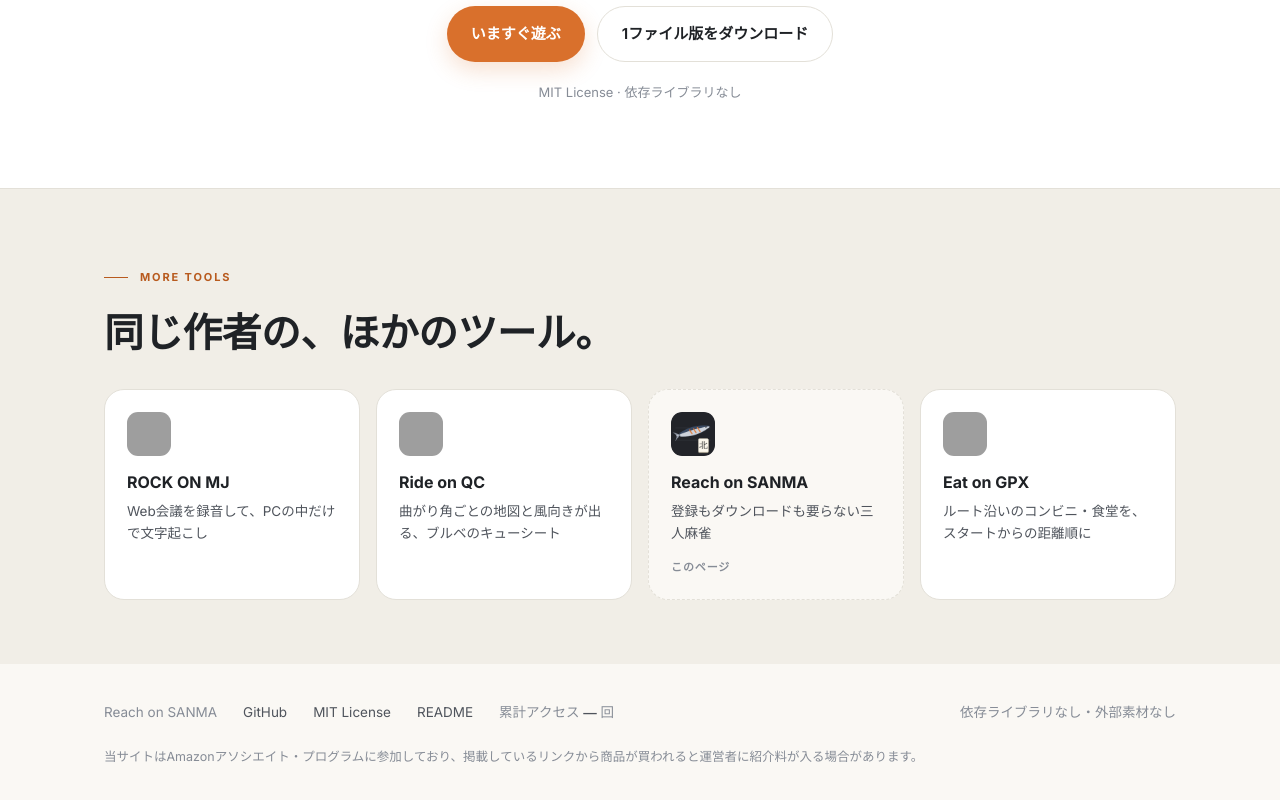
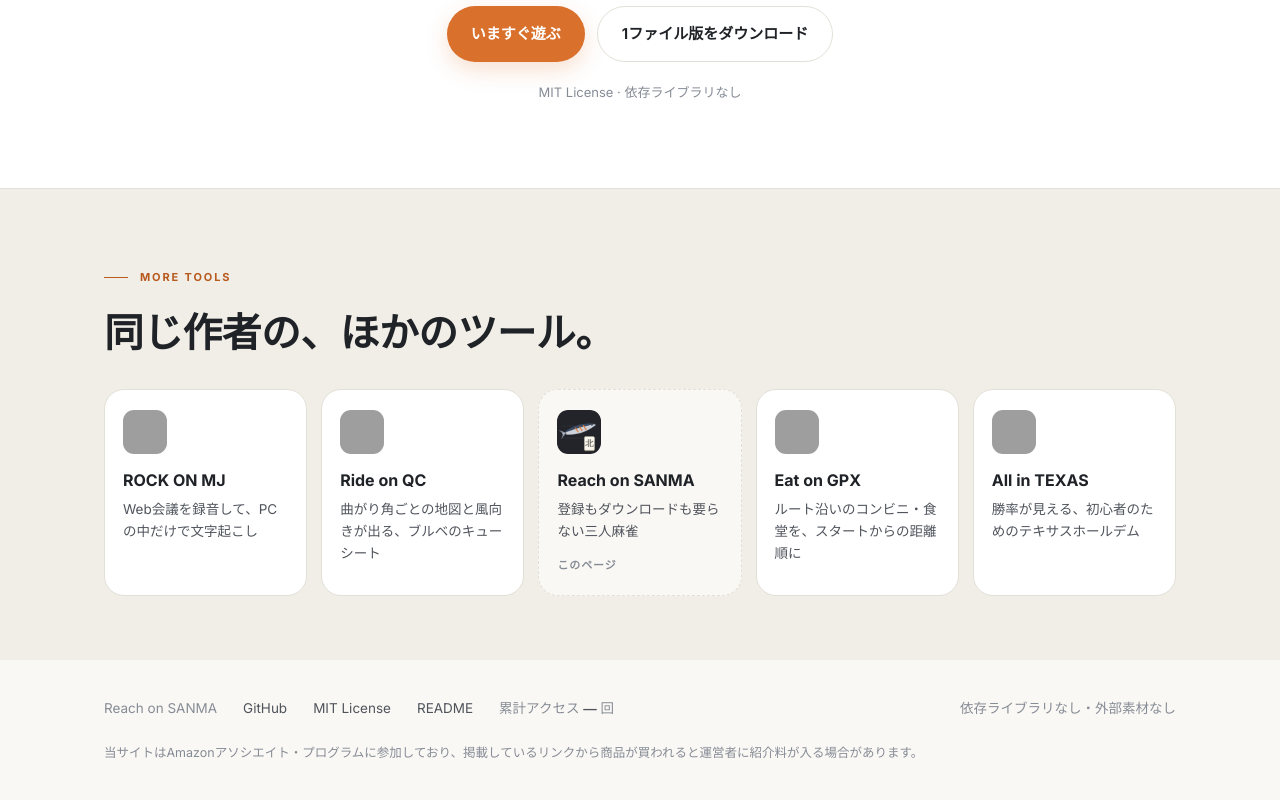
Before and after one commit to pikaring/reach-on-sanma, a plain HTML site: page index.html in a window 1280 px wide. Shown: the part 5036-5836 px from the top of the page. Drawn offline with Linux system fonts and the light colour scheme; no server answers; grey boxes are pictures that could not be loaded.

Commit message:
ほかのツール欄に All in TEXAS を追加（5列）
Co-Authored-By: Claude Opus 5 <noreply@anthropic.com>

```diff
--- a/assets/site.css
+++ b/assets/site.css
@@ -264,8 +264,8 @@ details p { margin-top: 12px; font-size: 15px; padding-left: 24px; }
 /* ---- シリーズの相互リンク（4サイト共通の作り） ---- */
 .family { background: var(--cream); border-top: 1px solid var(--line); padding: 64px 0; }
 .family .sec-head { margin-bottom: 28px; }
-.family-grid { display: grid; grid-template-columns: repeat(4, 1fr); gap: 16px; }
-.fam { display: flex; flex-direction: column; gap: 4px; background: var(--white); border: 1px solid var(--line); border-radius: var(--radius); padding: 22px; text-decoration: none; color: var(--body); transition: box-shadow .2s, transform .2s; }
+.family-grid { display: grid; grid-template-columns: repeat(5, 1fr); gap: 14px; }
+.fam { display: flex; flex-direction: column; gap: 4px; background: var(--white); border: 1px solid var(--line); border-radius: var(--radius); padding: 20px 18px; text-decoration: none; color: var(--body); transition: box-shadow .2s, transform .2s; }
 .fam:hover { box-shadow: 0 18px 44px -20px #0000002e; transform: translateY(-2px); }
 .fam img { width: 44px; height: 44px; border-radius: 11px; margin-bottom: 8px; }
 .fam b { color: var(--ink); font-size: 16px; }
--- a/index.html
+++ b/index.html
@@ -308,6 +308,7 @@
         <a class="fam" href="https://pikaring.github.io/ride-on-qc/"><img src="https://pikaring.github.io/ride-on-qc/assets/icon.png" alt=""><b>Ride on QC</b><span>曲がり角ごとの地図と風向きが出る、ブルベのキューシート</span></a>
         <a class="fam current" href="https://pikaring.github.io/reach-on-sanma/"><img src="https://pikaring.github.io/reach-on-sanma/assets/icon.png" alt=""><b>Reach on SANMA</b><span>登録もダウンロードも要らない三人麻雀</span><em>このページ</em></a>
         <a class="fam" href="https://pikaring.github.io/eat-on-gpx/"><img src="https://pikaring.github.io/eat-on-gpx/assets/icon.png" alt=""><b>Eat on GPX</b><span>ルート沿いのコンビニ・食堂を、スタートからの距離順に</span></a>
+        <a class="fam" href="https://pikaring.github.io/all-in-texas/"><img src="https://pikaring.github.io/all-in-texas/assets/icon.png" alt=""><b>All in TEXAS</b><span>勝率が見える、初心者のためのテキサスホールデム</span></a>
       </div>
     </div>
   </section>
```
